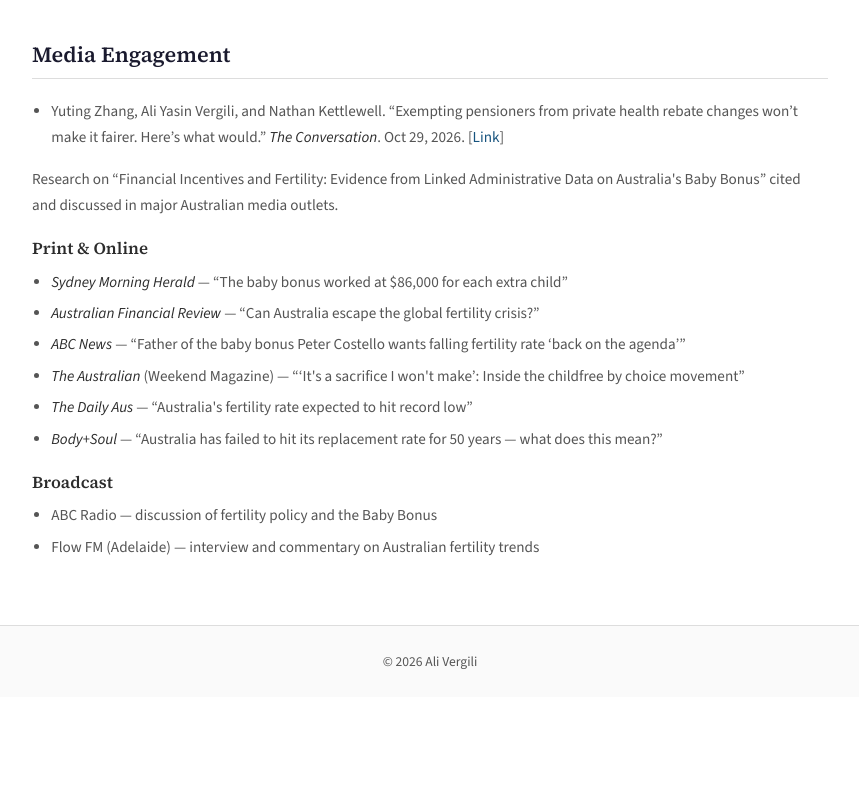
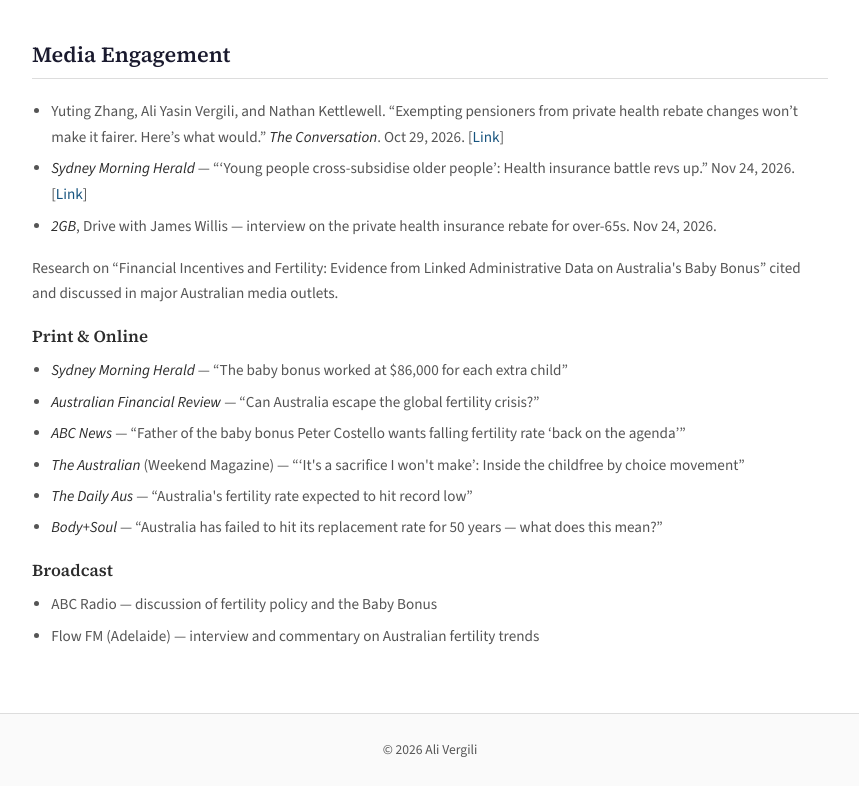
Before and after one commit to alivergili/alivergili.github.io, a plain HTML site: page research.html in a window 1280 px wide. Shown: the part 2450-3236 px from the top of the page, without its empty margins (210-1069 px from the left). Before the commit the page ends 3147 px from the top, so only its background shows below. Drawn offline with nearby package versions, Linux system fonts and the light colour scheme.

Commit message:
Media Engagement: add SMH coverage and 2GB interview; restore Conversation article in CV PDF
Co-Authored-By: Claude Fable 5.2 <noreply@anthropic.com>

```diff
--- a/research.html
+++ b/research.html
@@ -157,6 +157,8 @@
                 <h2>Media Engagement</h2>
                 <ul class="engagement-list">
                     <li>Yuting Zhang, Ali Yasin Vergili, and Nathan Kettlewell. “Exempting pensioners from private health rebate changes won’t make it fairer. Here’s what would.” <em>The Conversation</em>. Oct 29, 2026. [<a href="https://theconversation.com/exempting-pensioners-from-private-health-rebate-changes-wont-make-it-fairer-heres-what-would-294945" target="_blank" rel="noopener">Link</a>]</li>
+                    <li><em>Sydney Morning Herald</em> — “‘Young people cross-subsidise older people’: Health insurance battle revs up.” Nov 24, 2026. [<a href="https://www.smh.com.au/business/consumer-affairs/young-people-cross-subsidise-older-people-health-insurance-battle-revs-up-20261124-p61giw.html" target="_blank" rel="noopener">Link</a>]</li>
+                    <li><em>2GB</em>, Drive with James Willis — interview on the private health insurance rebate for over-65s. Nov 24, 2026.</li>
                 </ul>
                 <p>Research on “Financial Incentives and Fertility: Evidence from Linked Administrative Data on Australia's Baby Bonus” cited and discussed in major Australian media outlets.</p>
                 <h3>Print &amp; Online</h3>
```
Also changed, not shown: cv.html (+3 -1 lines), 1 other file.
